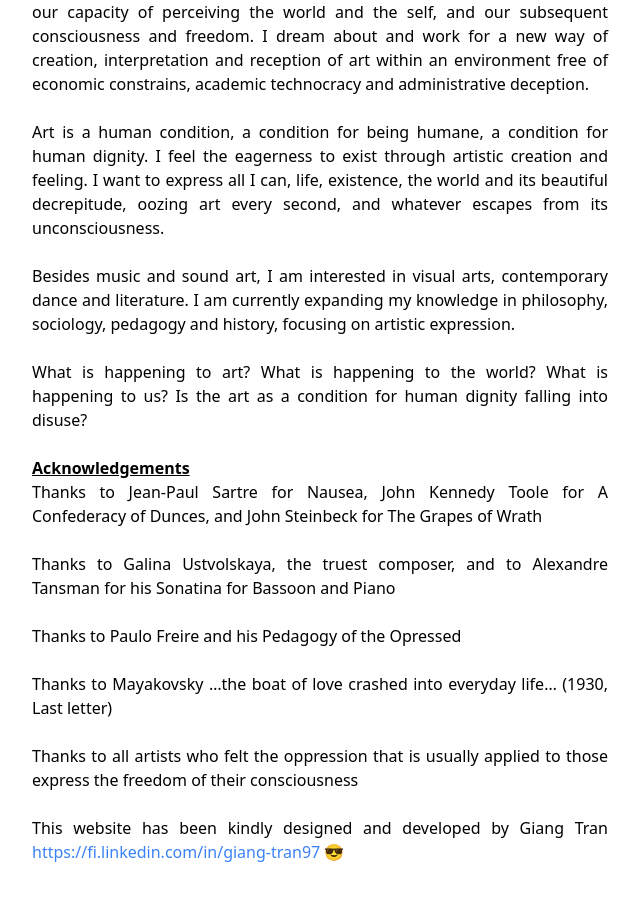
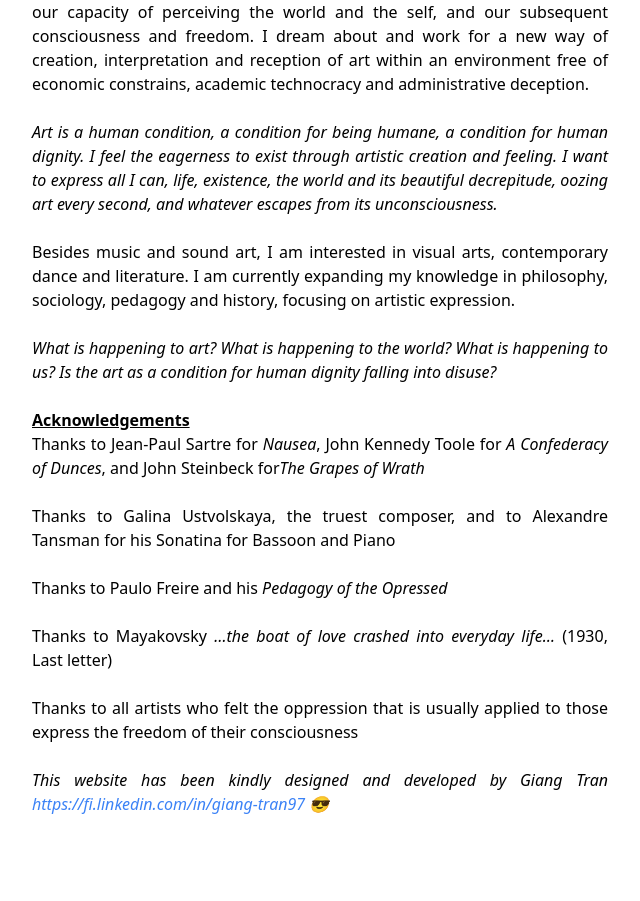
Before and after one commit to Kyokatarz/pilar-personal-website, a React (Create React App) app: page / in a window 1280 px wide. Shown: the part 629-1530 px from the top of the page, without its empty margins (320-960 px from the left). After the commit the page ends 1485 px from the top, so only its background shows below. Built offline with nearby package versions, Linux system fonts and the light colour scheme.

Commit message:
Beautify code

```diff
--- a/src/pages/Landing/Landing.tsx
+++ b/src/pages/Landing/Landing.tsx
@@ -1,10 +1,13 @@
+import clsx from 'clsx'
 import React from 'react'
 import TheUgly from '../Landing/assets/la-mujer-oro.jpeg'
 
 const Landing = () => {
+  const paragraphClasses = 'max-w-xl text-justify'
+  const paragraphHeaderClasses = 'underline font-bold'
   return (
     <section className='h-auto w-full pt-10 pb-10 px-2 flex items-center justify-center'>
-      <div className='max-w-6xl w-full flex flex-col items-center  xl:justify-evenly'>
+      <div className='max-w-6xl w-full flex flex-col items-center xl:justify-evenly'>
         <div className='flex items-center justify-center mb-6'>
           <img src={TheUgly} alt='' className='max-w-sm w-auto h-full' />
         </div>
@@ -15,8 +18,8 @@ const Landing = () => {
               (Composer / sound artist)
             </p>
           </header>
-          <p className='max-w-xl text-justify'>
-            <span className='underline bold font-bold'>Statement</span>
+          <p className={paragraphClasses}>
+            <span className={paragraphHeaderClasses}>Statement</span>
             <br />
             I would like to question our approach to artistic expression up to
             this day, our capacity of perceiving the world and the self, and our
@@ -26,11 +29,13 @@ const Landing = () => {
             administrative deception.
             <br />
             <br />
-            Art is a human condition, a condition for being humane, a condition
-            for human dignity. I feel the eagerness to exist through artistic
-            creation and feeling. I want to express all I can, life, existence,
-            the world and its beautiful decrepitude, oozing art every second,
-            and whatever escapes from its unconsciousness.
+            <span className='italic'>
+              Art is a human condition, a condition for being humane, a
+              condition for human dignity. I feel the eagerness to exist through
+              artistic creation and feeling. I want to express all I can, life,
+              existence, the world and its beautiful decrepitude, oozing art
+              every second, and whatever escapes from its unconsciousness.
+            </span>
             <br />
             <br />
             Besides music and sound art, I am interested in visual arts,
@@ -39,27 +44,36 @@ const Landing = () => {
             on artistic expression.
             <br />
             <br />
-            What is happening to art? What is happening to the world? What is
-            happening to us? Is the art as a condition for human dignity falling
-            into disuse?
+            <span className='italic'>
+              What is happening to art? What is happening to the world? What is
+              happening to us? Is the art as a condition for human dignity
+              falling into disuse?
+            </span>
             <br />
             <br />
           </p>
-          <p className='max-w-xl text-justify'>
-            <span className='underline font-bold'>Acknowledgements</span>
+          <p className={paragraphClasses}>
+            <span className={paragraphHeaderClasses}>Acknowledgements</span>
             <br />
-            Thanks to Jean-Paul Sartre for Nausea, John Kennedy Toole for A
-            Confederacy of Dunces, and John Steinbeck for The Grapes of Wrath
+            Thanks to Jean-Paul Sartre for{' '}
+            <span className='italic'>Nausea</span>, John Kennedy Toole for{' '}
+            <span className='italic'>A Confederacy of Dunces</span>, and John
+            Steinbeck for
+            <span className='italic'>The Grapes of Wrath</span>
             <br />
             <br />
             Thanks to Galina Ustvolskaya, the truest composer, and to Alexandre
             Tansman for his Sonatina for Bassoon and Piano
             <br />
             <br />
-            Thanks to Paulo Freire and his Pedagogy of the Opressed
+            Thanks to Paulo Freire and his{' '}
+            <span className='italic'>Pedagogy of the Opressed</span>
             <br />
             <br />
-            Thanks to Mayakovsky …the boat of love crashed into everyday life…
+            Thanks to Mayakovsky{' '}
+            <span className='italic'>
+              …the boat of love crashed into everyday life…
+            </span>{' '}
             (1930, Last letter)
             <br />
             <br />
@@ -67,7 +81,7 @@ const Landing = () => {
             applied to those express the freedom of their consciousness
           </p>
           <br />
-          <p className='max-w-xl text-justify'>
+          <p className={clsx(paragraphClasses, 'italic')}>
             This website has been kindly designed and developed by Giang Tran{' '}
             <a
               href='https://fi.linkedin.com/in/giang-tran97'
```
